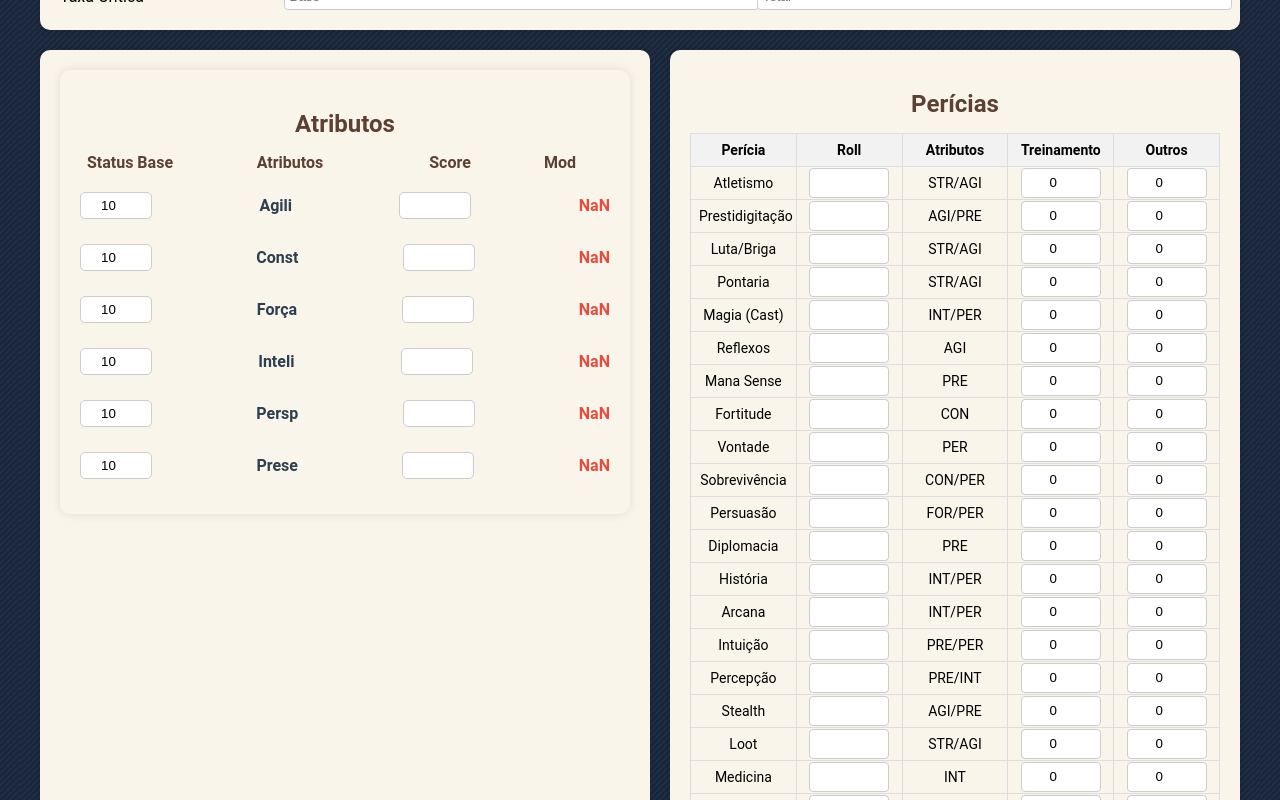
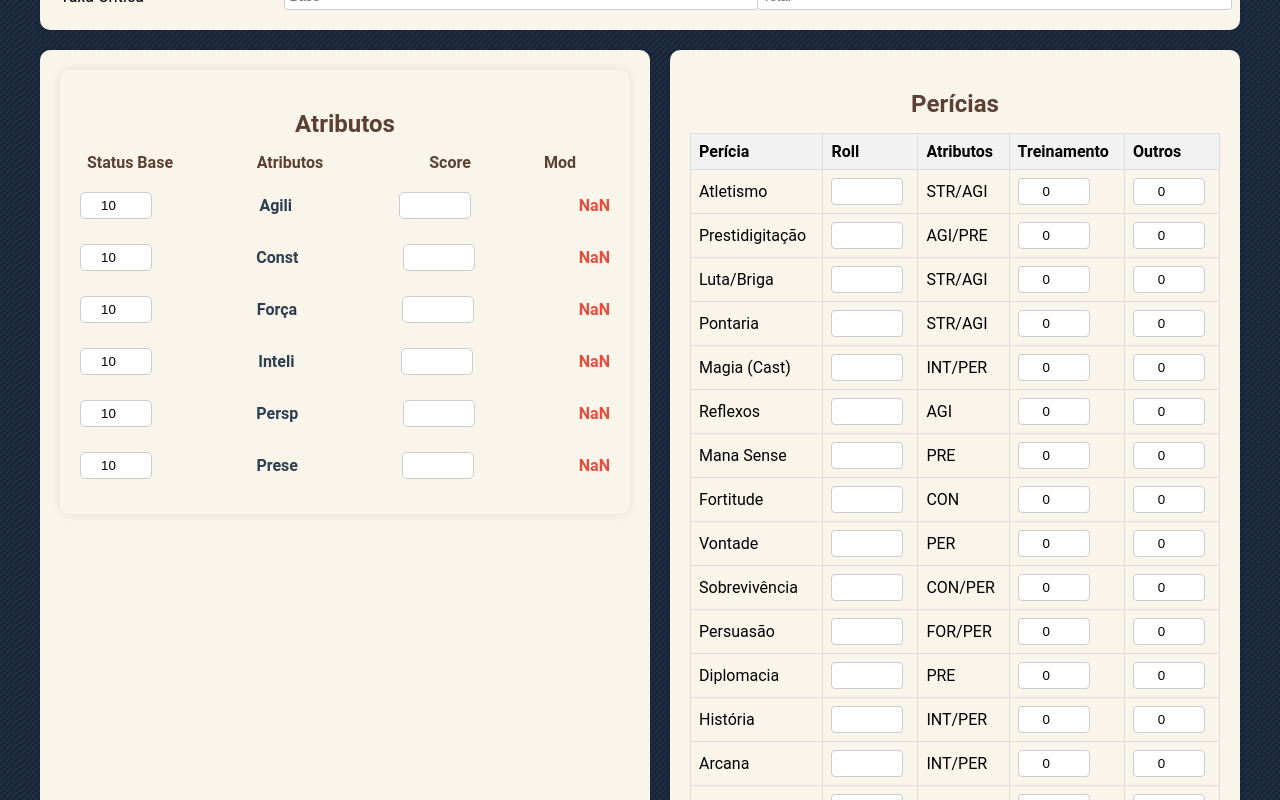
Before and after one commit to jefersonmarciano/ficha, a React (Create React App) app: page / in a window 1280 px wide. Shown: the part 1140-1940 px from the top of the page. Built offline with nearby package versions, Linux system fonts and the light colour scheme.

Commit message:
atualização de css

```diff
--- a/src/components/SkillTable.css
+++ b/src/components/SkillTable.css
@@ -14,15 +14,12 @@
 .skill-table table {
   width: 100%;
   border-collapse: collapse;
-    table-layout: fixed; /* Garante que as colunas tenham larguras fixas */
 }
 
 .skill-table th, .skill-table td {
   padding: 8px;
   border: 1px solid #ddd;
-    text-align: center; /* Centraliza os textos */
-    vertical-align: middle; /* Alinhamento vertical consistente */
-    font-size: 14px;
+  text-align: left;
 }
 
 .skill-table th {
@@ -31,38 +28,13 @@
 }
 
 .skill-table .skill-input {
-    width: 80px; /* Aumentei um pouco para acomodar texto */
+  width: 60px; /* Ajuste a largura conforme necessário */
   padding: 5px;
   border: 1px solid #ccc;
   border-radius: 4px;
-    text-align: center; /* Centraliza o texto dentro do input */
-    box-sizing: border-box; /* Garante que o padding e border sejam incluídos na largura total */
-    margin: 0; /* Remove margens que podem afetar o alinhamento */
-    height: 30px; /* Define uma altura consistente para todos os inputs */
-    line-height: 30px; /* Alinha verticalmente o texto */
+  text-align: center;
 }
 
-.skill-table th:nth-child(2),
-.skill-table th:nth-child(4),
-.skill-table th:nth-child(5) {
-    text-align: center; /* Centraliza os cabeçalhos das colunas de score */
-}
-
-.skill-table td:nth-child(2),
-.skill-table td:nth-child(4),
-.skill-table td:nth-child(5) {
-    text-align: center; /* Centraliza os dados das colunas de score */
-    padding: 0; /* Remove padding para melhor alinhamento dos inputs */
-}
-
-.skill-table td:nth-child(2) .skill-input,
-.skill-table td:nth-child(4) .skill-input,
-.skill-table td:nth-child(5) .skill-input {
-    display: inline-block;
-    vertical-align: middle; /* Garante que os inputs estejam centralizados verticalmente */
-}
-
-/* Responsividade */
 @media (max-width: 360px) {
   .skill-table {
     overflow-x: auto;
@@ -72,10 +44,8 @@
     font-size: 12px;
   }
 
-    .skill-table .skill-input {
-        width: 60px; /* Ajustado para telas menores */
-        height: 25px;
-        line-height: 25px;
+  .skill-input {
+    width: 30px;
   }
 }
 
```
Lines whose indentation alone changed are shown as unchanged.
